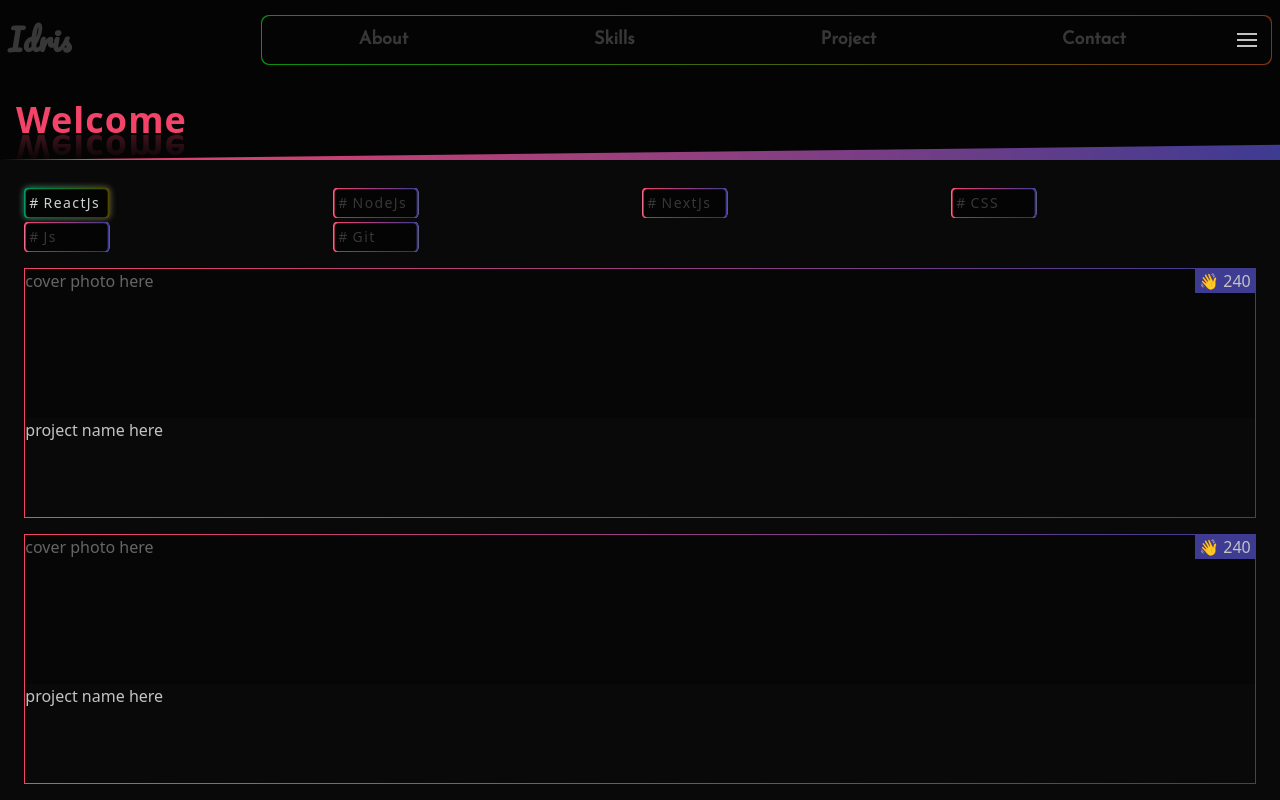
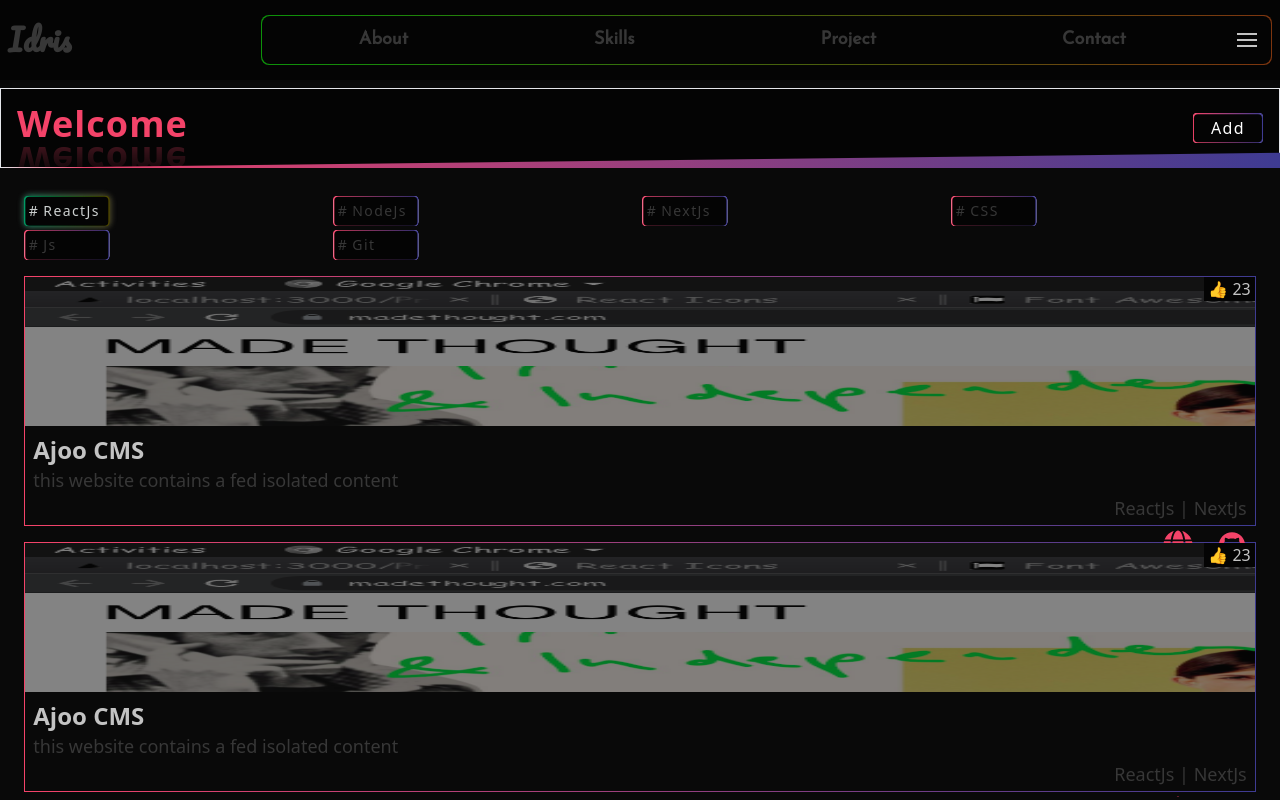
Before and after one commit to bobbycrooz/portfolio-client, a Next.js app: page /Projects in a window 1280 px wide. Built offline with nearby package versions, Linux system fonts and the light colour scheme.

Commit message:
updated project section layout

```diff
--- a/components/Button.tsx
+++ b/components/Button.tsx
@@ -1,12 +1,15 @@
 import styled from 'styled-components';
 
-export default function Button({ children, w, h, mt}) {
+export default function Button({ children, w, h, mt }) {
   return (
-    <Btn className="outer  relative  bg-gradient-to-r mt-2 from-grad-one to-grad-two " w={w} h={h} mt={mt}>
+    <Btn
+      className="outer  relative  bg-gradient-to-r mt-2 from-grad-one to-grad-two "
+      w={w}
+      h={h}
+      mt={mt}
+    >
       <button className="bg-primary text-md font-medium leading-4">
-
-      {children}
-
+        {children}
       </button>
       <span className="one w-full border h-full "></span>
       <span className="two w-full h-full"></span>
@@ -15,10 +18,10 @@ export default function Button({ children, w, h, mt}) {
 }
 
 const Btn = styled.div`
-width: ${(props => props.w)};
-margin-top: ${({mt}) => mt ? mt : '0px'};
-height: ${({h}) => h ? h : '44px'};
-
+width: ${props => props.w};
+margin-top: ${({ mt }) => (mt ? mt : '0px')};
+height: ${({ h }) => (h ? h : '44px')};
+clip-path: none;
   border-radius:4px;
 
 &:hover{
--- a/components/Glow.jsx
+++ b/components/Glow.jsx
@@ -5,12 +5,13 @@ export default function Glow({ text }) {
 }
 
 const Text = styled.h2`
-  position: relative;
+  /* position: relative; */
+  margin-top: -8px;
   font-weight: 600;
   font-size: 36px;
   color: #f44369;
   letter-spacing: 1px;
-  line-height: 0.8em;
+  line-height: 1em;
   /* -webkit-box-reflect: below 1px linear-gradient(transparent, #c0151544); */
   -webkit-box-reflect: below 0 linear-gradient(transparent, #0004);
 `;
--- a/components/Hashtag.tsx
+++ b/components/Hashtag.tsx
@@ -53,8 +53,8 @@ height:30px;
 
     .cont {
       z-index: 7;
-      width: 97.3%;
-      height: 92.3%;
+      width: 98%;
+      height: 95%;
       letter-spacing:1.4px;
 
       &:hover, &.active{
--- a/components/ProjectCard.tsx
+++ b/components/ProjectCard.tsx
@@ -1,88 +1,94 @@
-import styled from "styled-components"
+import styled from 'styled-components';
+import Button from './Button';
+import { AiFillGithub } from 'react-icons/ai';
+import { FaGlobe } from 'react-icons/fa';
 
-export default function Card(){
-    return(
-
+export default function Card({ item }) {
+  return (
     <Main className=" bg-gradient-to-r from-grad-one to-grad-two ">
       <span className="one w-full border h-full "></span>
       <span className="two w-full h-full"></span>
       <div className="main_componenst flex flex-col bg-primary">
         <div className="cover">
-           <button className="star absolute w-auto px-1 flex flex justify-center items-center bg-grad-two right-0 ">
-           👋 240
-           </button >
-            cover photo here
+          <button className="star absolute w-auto px-1 flex justify-center items-center bg-primary right-0 ">
+            👍 23
+          </button>
+          <img src={item.img.src} alt="" className="w-full h-full" />
+          {console.log(item)}
         </div>
-           <div className="info bg-body  w-full">
-            project name here
+
+        <div className="info bg-body  w-full text-lg p-2">
+          <h2 className="project_name text-2xl  font-bold">Ajoo CMS</h2>
+          <div className="project_description">
+            <p className="text-left text-lg font-normal text-textLow">
+              this website contains a fed isolated content
+            </p>
+          </div>
+
+          <div className="tech_stack flex justify-end">
+            <p className="stack text-md text-textLow">ReactJs | NextJs</p>
+          </div>
+
+          <div className="action_container flex justify-end space-x-6 mt-2">
+            <FaGlobe className="text-grad-one text-lg" size={30} />
+
+            <AiFillGithub className="text-grad-one text-lg" size={30} />
+          </div>
         </div>
       </div>
     </Main>
-    )
+  );
 }
 
 const Main = styled.div`
-    width:100%;
-    height:250px;
+  width: 100%;
+  height: 250px;
 
-    position:relative;
+  position: relative;
 
-    span{
-        position:absolute;
-        background:inherit;
-    z-index:2;
-
+  span {
+    position: absolute;
+    background: inherit;
+    z-index: 2;
   }
 
-    .main_componenst{
-        position:absolute;
-        top:1.3px;
-        left:1.3px;
-        right:1.3px;
-        bottom:1.3px;
+  .main_componenst {
+    position: absolute;
+    top: 1.3px;
+    left: 1.3px;
+    right: 1.3px;
+    bottom: 1.3px;
 
+    z-index: 7;
 
-    z-index:7;
-
-    &:hover{
-
-         .cover{
-        height: 35%;
+    &:hover {
+      .cover {
+        height: 30%;
         transition: all 0.2s linear;
-
       }
-    .info{
-    height:65%;
+      .info {
+        height: 70%;
         transition: all 0.2s linear;
-
       }
     }
 
-    .cover{
+    .cover {
       height: 60%;
       transition: all 0.2s linear;
-    position:relative;
+      position: relative;
 
-    &::before{
-        content: "";
-        position:absolute;
-        background:#090909;
-        opacity:0.5;
-        width:100%;
-        height:100%;
-
+      &::before {
+        content: '';
+        position: absolute;
+        background: #090909;
+        opacity: 0.5;
+        width: 100%;
+        height: 100%;
       }
-
-
-
     }
-    .info{
-    height:40%;
+    .info {
+      height: 40%;
       transition: all 0.2s linear;
-
     }
-
   }
-
-
-`
+`;
--- a/components/Title.tsx
+++ b/components/Title.tsx
@@ -4,16 +4,19 @@ import Glow from './Glow';
 
 export default function Title() {
   return (
-    <Pane className="pane  bg-gradient-to-r from-grad-one to-grad-two h-20 w-full p-0">
-      <div className="w-full flex h-full bg-primary items-center justify-between  p-4">
+    <Pane className="pane  bg-gradient-to-r from-grad-one to-grad-two h-20 w-full p-0 mt-2">
+      <div className="inner w-full border  flex h-full bg-primary items-center justify-between  p-4">
         <Glow text="Welcome" />
+        <Button mt={false} w="70px" h="30px">
+          Add
+        </Button>
       </div>
     </Pane>
   );
 }
 
 const Pane = styled.div`
-  div {
+  div.inner {
     clip-path: polygon(0 0, 100% 0, 100% 81%, 0% 100%);
   }
 `;
--- a/pages/Projects.tsx
+++ b/pages/Projects.tsx
@@ -1,5 +1,6 @@
 import Hashtag from '../components/Hashtag';
 import Card from '../components/ProjectCard';
+import bob from '../bob.png';
 
 // let projectTypes {
 //     name: String,
@@ -9,36 +10,28 @@ import Card from '../components/ProjectCard';
 const Projects = [
   {
     name: 'bobby',
-    discription: 'somthing'
-  },
-
-  {
-    name: 'bobby',
-    discription: 'somthing'
+    discription: 'somthing',
+    img: bob
   },
   {
     name: 'bobby',
-    discription: 'somthing'
+    discription: 'somthing',
+    img: bob
   },
   {
     name: 'bobby',
-    discription: 'somthing'
+    discription: 'somthing',
+    img: bob
   },
   {
     name: 'bobby',
-    discription: 'somthing'
+    discription: 'somthing',
+    img: bob
   },
   {
     name: 'bobby',
-    discription: 'somthing'
-  },
-  {
-    name: 'bobby',
-    discription: 'somthing'
-  },
-  {
-    name: 'bobby',
-    discription: 'somthing'
+    discription: 'somthing',
+    img: bob
   }
 ];
 
@@ -55,7 +48,7 @@ export default function Project({ data }) {
       </div>
       <div className="grid gap-4 grid-cols-1 mt-3 w-full p">
         {Projects.map((item, index) => (
-          <Card key={index} />
+          <Card key={index} item={item} />
         ))}
       </div>
       hello
--- a/pages/index.jsx
+++ b/pages/index.jsx
@@ -19,7 +19,7 @@ export default function Home() {
         <p className="hi font-medium">hi 👋,</p>
         <h1 className="name text-6xl font-extrabold mt-1 ">
           {' '}
-          <small>I'm</small> <Glow text="Idris," />
+          <small>I'm</small> Idris,
         </h1>
         <p className="info text-2xl   w-full mt-5 font-joe">
           A FullStack JavaScript Web Developer (Frontend-Heavy), <br />
```
Also changed, not shown: bob.png (added). Lines whose indentation alone changed are shown as unchanged.
